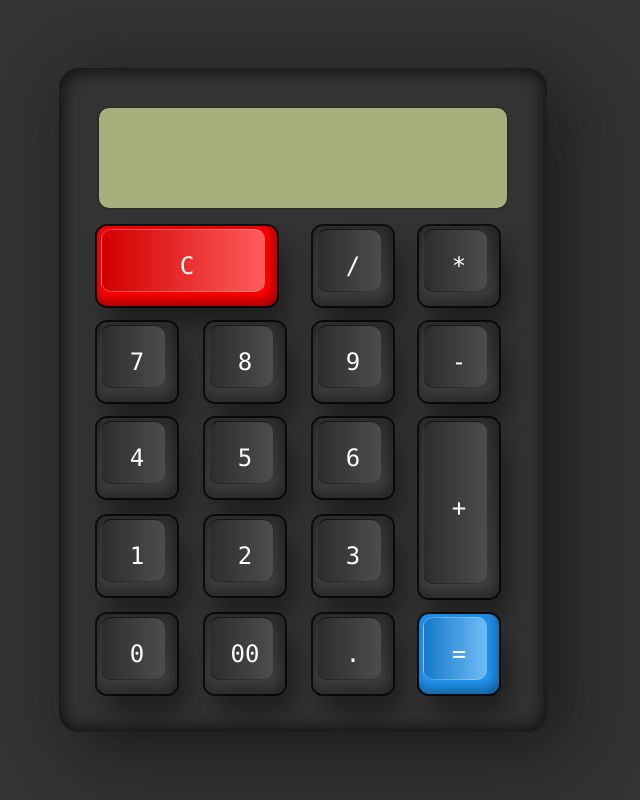
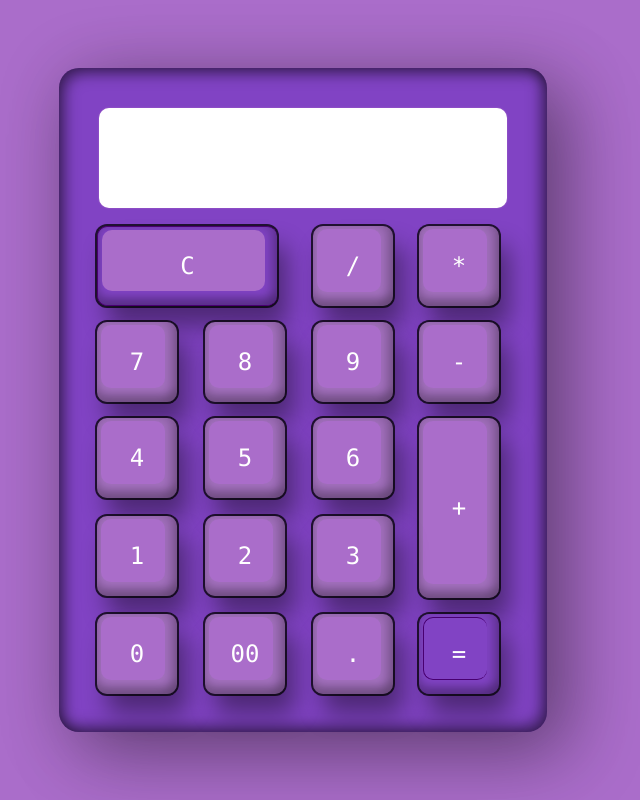
Before and after one commit to Patricia17991/Calculadora, a plain HTML site: page index.html in a window 1280 px wide. Shown: the whole page, without its empty margins (337-977 px from the left). Drawn offline with Linux system fonts and the light colour scheme.

Commit message:
Update styles.css

```diff
--- a/styles.css
+++ b/styles.css
@@ -3,6 +3,7 @@
     padding: 0;
     box-sizing: border-box;
     font-family: consolas;
+
   }
 
   body {
@@ -10,14 +11,14 @@ body {
     justify-content: center;
     align-items: center;
     min-height: 100vh;
-  background: #333;
+    background: #aa6dca; /*333*/
   }
 
   .container {
     position: relative;
     min-width: 300px;
     min-height: 400px;
-  background: #333;
+    background: #8143c4;
     padding: 40px 30px 30px;
     border-radius: 20px;
     box-shadow: 25px 25px 75px rgba(0, 0, 0, 0.25),
@@ -38,10 +39,10 @@ body {
     width: calc(100% - 20px);
     border: none;
     outline: none;
-  background: #a7af7c;
+    background: #fff;
     margin-bottom: 10px;
     border-radius: 10px;
-  box-shadow: 0px 0px 2px rgba(0, 0, 0, 0.75);
+    box-shadow: 0px 0px 2px #aa6dca ;
     text-align: right;
     padding: 10px;
     font-size: 2em;
@@ -54,7 +55,7 @@ body {
     width: 80px;
     height: 80px;
     margin: 8px;
-  background: linear-gradient(180deg, #2f2f2f, #3f3f3f);
+    background: #a370be;
     box-shadow: inset -8px 0 8px rgba(0, 0, 0, 0.15),
       inset 0 -8px 8px rgba(0, 0, 0, 0.25), 0 0 0 2px rgba(0, 0, 0, 0.75),
       10px 20px 25px rgba(0, 0, 0, 0.4);
@@ -72,12 +73,9 @@ body {
     left: 4px;
     bottom: 14px;
     right: 12px;
-  background: linear-gradient(90deg, #2d2d2d, #4d4d4d);
+    background: #aa6dca;
     border-radius: 10px;
-  box-shadow: -5px -5px 15px rgba(0, 0, 0, 0.1) 10px 5px 10px rgba(0, 0, 0, 0.15);
-  border-left: 1px solid #0004;
-  border-bottom: 1px solid #0004;
-  border-top: 1px solid #0009;
+
   }
 
   .calculator span:active {
@@ -94,14 +92,10 @@ body {
   .calculator .clear {
     grid-column: span 2;
     width: 180px;
-  background: #f00;
-}
-
-.calculator .clear::before {
-  background: linear-gradient(90deg, #d20000, #ffffff5c);
-  border-left: 1px solid #fff4;
-  border-bottom: 1px solid #fff4;
-  border-top: 1px solid #fff4;
+    background: #8143c4;
+    border-left: 1px solid #480070;
+    border-bottom: 1px solid #480070;
+    border-top: 1px solid #480070;
   }
 
   .calculator .plus {
@@ -110,12 +104,12 @@ body {
   }
 
   .calculator .equal {
-  background: #2196f3;
+    background: #8143c4;
   }
 
   .calculator .equal::before {
-  background: linear-gradient(90deg, #1479c9, #ffffff5c);
-  border-left: 1px solid #fff4;
-  border-bottom: 1px solid #fff4;
-  border-top: 1px solid #fff4;
+    background: #8143c4;
+    border-left: 1px solid #480070;
+    border-bottom: 1px solid #480070;
+    border-top: 1px solid #480070;
   }
```
Lines whose indentation alone changed are shown as unchanged.
